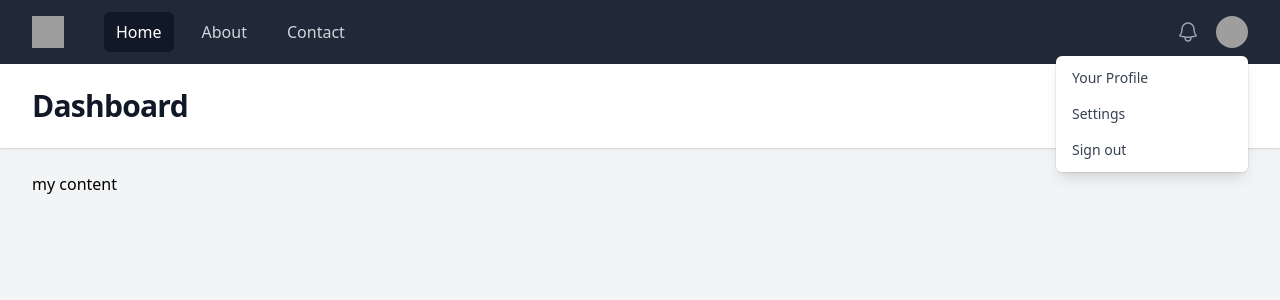
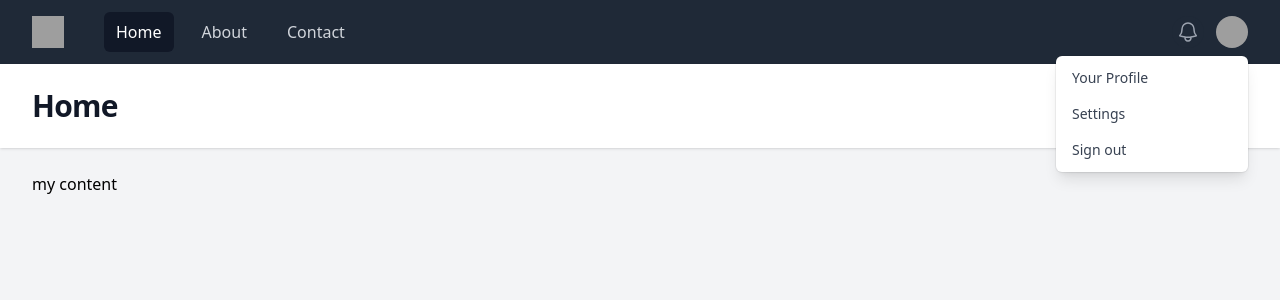
Before and after one commit to bo7owers/php-refresher, a PHP site: page /page-links/index.php in a window 1280 px wide. Shown: the top 300 px of the page. Run offline with PHP 8.4, Linux system fonts and the light colour scheme; some libraries are stand-ins or nearby versions; grey boxes are pictures that could not be loaded.

Commit message:
Update h1

```diff
--- a/page-links/index.view.php
+++ b/page-links/index.view.php
@@ -164,7 +164,7 @@
         <header class="bg-white shadow">
             <div class="mx-auto max-w-7xl py-6 px-4 sm:px-6 lg:px-8">
                 <h1 class="text-3xl font-bold tracking-tight text-gray-900">
-                    Dashboard
+                    Home
                 </h1>
             </div>
         </header>
```
